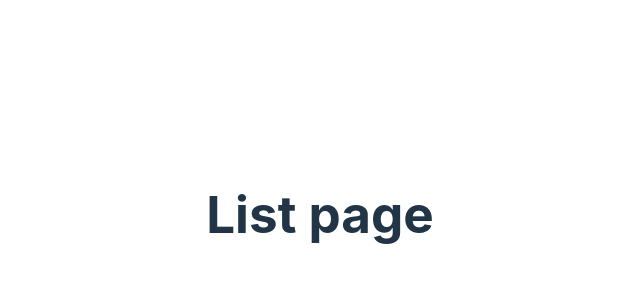
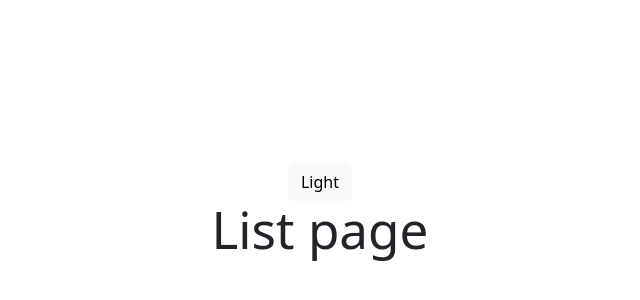
Before and after one commit to leafoffaith/hoothoot, a React (Vite) app in the folder hoothoot/: page /list in a window 1280 px wide. Shown: the part 186-486 px from the top of the page, without its empty margins (320-960 px from the left). Built offline with nearby package versions, Linux system fonts and the light colour scheme; the HTML template or start-up script is replaced by a standard one.

Commit message:
react-bootstrap-setup

```diff
--- a/hoothoot/package.json
+++ b/hoothoot/package.json
@@ -10,7 +10,9 @@
     "preview": "vite preview"
   },
   "dependencies": {
+    "bootstrap": "^5.3.2",
     "react": "^18.2.0",
+    "react-bootstrap": "^2.9.2",
     "react-dom": "^18.2.0",
     "react-router-dom": "^6.21.1"
   },
--- /dev/null
+++ b/hoothoot/src/components /Card/Card.jsx
@@ -0,0 +1,9 @@
+import { Button } from "react-bootstrap";
+
+export default function Card() {
+  return (
+    <div>
+      <Button variant="light">Light</Button>{" "}
+    </div>
+  );
+}
--- a/hoothoot/src/views/List.jsx
+++ b/hoothoot/src/views/List.jsx
@@ -1,6 +1,9 @@
+import Card from "../components /Card/Card";
+
 function List() {
   return (
     <div>
+      <Card />
       <h1>List page</h1>
     </div>
   );
```
Also changed, not shown: 1 other file (tests, documents, lock files or other folders).
